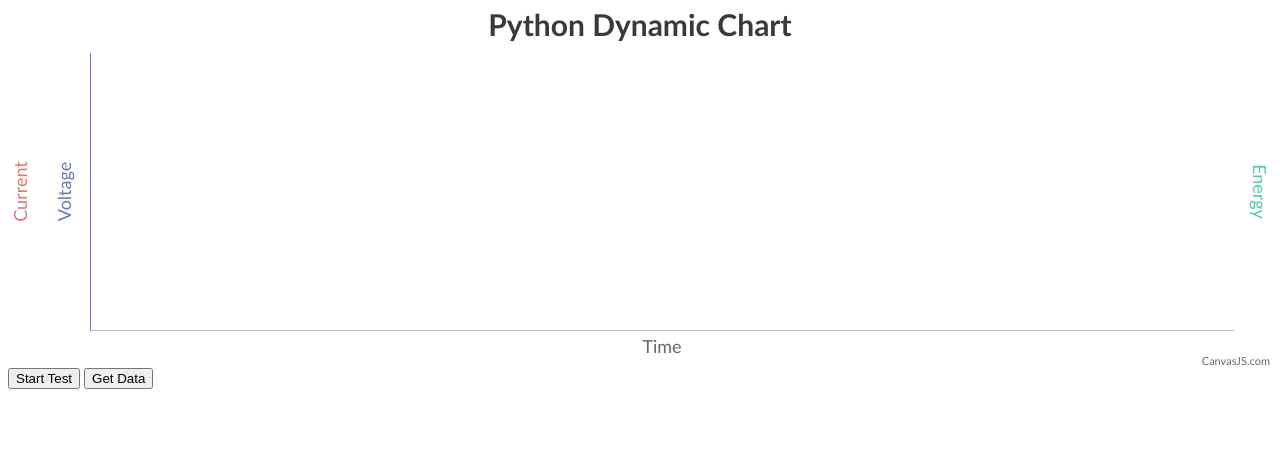
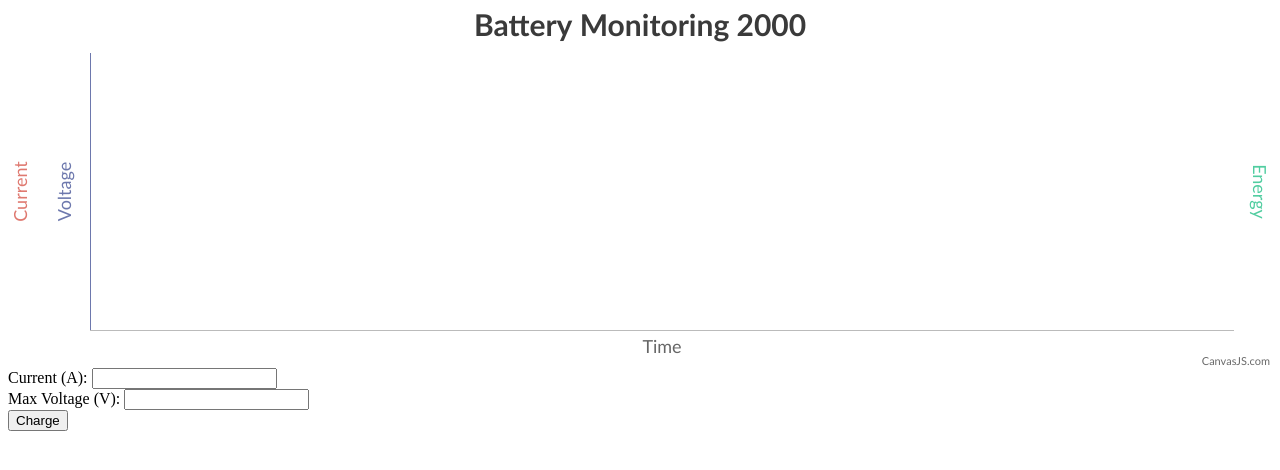
Before and after one commit to antoine40watts/ebc_b20h_py, a FastAPI app: page /index in a window 1280 px wide. Shown: the top 470 px of the page. Run offline with FastAPI, Linux system fonts and the light colour scheme; data that the repository does not hold is empty; some libraries are stand-ins or nearby versions.

Commit message:
charge action

```diff
--- a/ebc_b20h.py
+++ b/ebc_b20h.py
@@ -188,13 +188,12 @@ class EBC_B20H():
             for line in data:
                 if not self.is_frame_valid(line):
                     continue
-                # formatted = ' '.join([f'{b:3}' for b in line])
                 frame_data = self.decode_frame(line)
                 # print(frame_data)
                 datapoint = [dt, frame_data['voltage'], frame_data['current'], frame_data['mah']]
                 self.monitoring_data.append(datapoint)
                 formatted = ', '.join(map(str, datapoint))
-                print(formatted)
+                # print(formatted)
 
                 if filename:
                     f.write(formatted + '\n')
--- a/main.py
+++ b/main.py
@@ -22,7 +22,7 @@ from pydantic import BaseModel
 from ebc_b20h import EBC_B20H
 from q2_charger import Q2Charger
 
-# from test.test_ebc_b20h import FakeEBC_B20H
+from test.test_ebc_b20h import FakeEBC_B20H
 
 
 
@@ -30,11 +30,16 @@ from q2_charger import Q2Charger
 async def lifespan(app: FastAPI):
     global charger
     global discharger
+    global device_error
 
     # Initializing battery test devices
-    charger = Q2Charger()
-    discharger = EBC_B20H()
-    # discharger = FakeEBC_B20H()
+    try:
+        charger = Q2Charger()
+        discharger = EBC_B20H()
+    except:
+        device_error = True
+        discharger = FakeEBC_B20H()
+
     discharger.connect()
     yield
 
@@ -52,10 +57,9 @@ templates = Jinja2Templates(directory="templates")
 
 
 
-class Item(BaseModel):
-    name: str
-    price: float
-    is_offer: Union[bool, None] = None
+class ChargeRequest(BaseModel):
+    current: float
+    maxVoltage: float
 
 
 
@@ -73,6 +77,17 @@ def welcome(request: Request):
     return templates.TemplateResponse("index.html", {"request": request, "id": 42})
 
 
+@app.post("/charge")
+async def charge_battery(charge_request: ChargeRequest):
+    current = charge_request.current
+    max_voltage = charge_request.maxVoltage
+
+    charger.charge(current, max_voltage)
+    print(f"Charging at {current}Amps and {max_voltage}V max voltage")
+
+    return {"message": "Charge request received"}
+
+
 @app.get("/get_datapoints.json")
 def get_datapoints():
     # query_params = {"xstart" : xstart, "ystart": ystart, "length": length}
@@ -82,21 +97,3 @@ def get_datapoints():
         datapoints.append({"t": t, "v": float(v), "c": float(c), "mah": int(mah)})
 
     return datapoints
-
-
-@app.get("/items/{item_id}")
-def read_item(item_id: int, q: Union[str, None] = None):
-    return {"item_id": item_id, "q": q}
-
-
-
-@app.put("/items/{item_id}")
-def update_item(item_id: int, item: Item):
-    return {"item_name": item.name, "item_id": item_id}
-
-
-
-@app.on_event("shutdown")
-def shutdown_event():
-    print("Shutting down...")
-    discharger.disconnect()
--- a/templates/index.html
+++ b/templates/index.html
@@ -1,7 +1,7 @@
 <!-- index.html -->
 <html>
 <head>
-<title>CanvasJS Python Charts</title>
+<title>Battery Monitoring</title>
 <script>
     window.onload = function () {
 
@@ -15,7 +15,7 @@
         animationEnabled: true,
         exportEnabled: true,
         title: {
-            text: "Python Dynamic Chart"
+            text: "Battery Monitoring 2000"
         },
         toolTip: {
           shared: true
@@ -81,7 +81,6 @@
             dataPointsAh = [];
 
             $.each(data, function(key, value) {
-                console.log("key", key, "valu", value);
 			    dataPointsV.push({x: value['t'], y: value['v']});
 			    dataPointsC.push({x: value['t'], y: value['c']});
 			    dataPointsAh.push({x: value['t'], y: value['mah']});
@@ -96,7 +95,6 @@
         chart.render();
         setTimeout(updateData, 3000);
     }
-
     }
 </script>
 </head>
@@ -105,7 +103,37 @@
     <script src="https://canvasjs.com/assets/script/jquery-1.11.1.min.js"></script>
     <script src="{{ url_for('static', path='js/canvasjs.min.js') }}"></script>
 
-    <button id="startButton">Start Test</button>
-    <button id="getDataButton">Get Data</button>
+    <label for="current">Current (A):</label>
+    <input type="number" step="0.01" id="current" name="current"><br>
+
+    <label for="maxVoltage">Max Voltage (V):</label>
+    <input type="number" step="0.01" id="maxVoltage" name="maxVoltage"><br>
+
+    <button id="chargeButton">Charge</button>
+
+    <script>
+    $(document).ready(function() {
+        $("#chargeButton").click(function() {
+            const current = $("#current").val();
+            const maxVoltage = $("#maxVoltage").val();
+
+            $.ajax({
+                url: 'http://127.0.0.1:8000/charge',  // Point to your FastAPI server
+                type: 'POST',
+                dataType: 'json',
+                contentType: 'application/json',
+                data: JSON.stringify({
+                    'current': parseFloat(current),
+                    'maxVoltage': parseFloat(maxVoltage)
+                }),
+                success: function(response) {
+                },
+                error: function(error) {
+                    alert("Failed to send the charge request: " + JSON.stringify(error));
+                }
+            });
+        });
+    });
+    </script>
 </body>
 </html>
```
Also changed, not shown: README.md.
